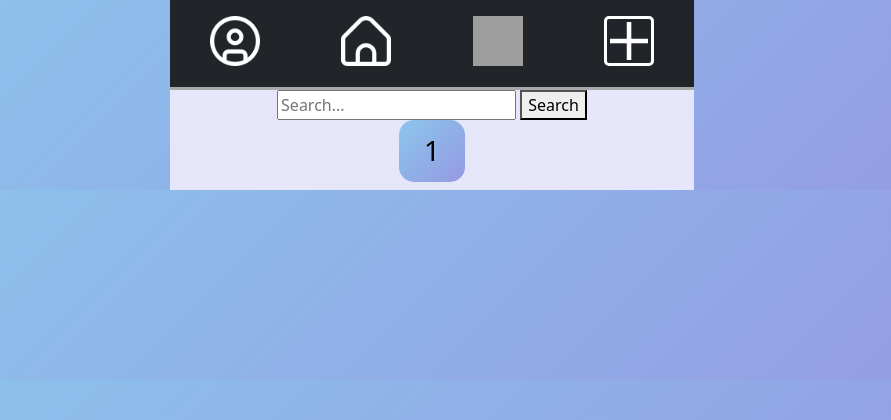
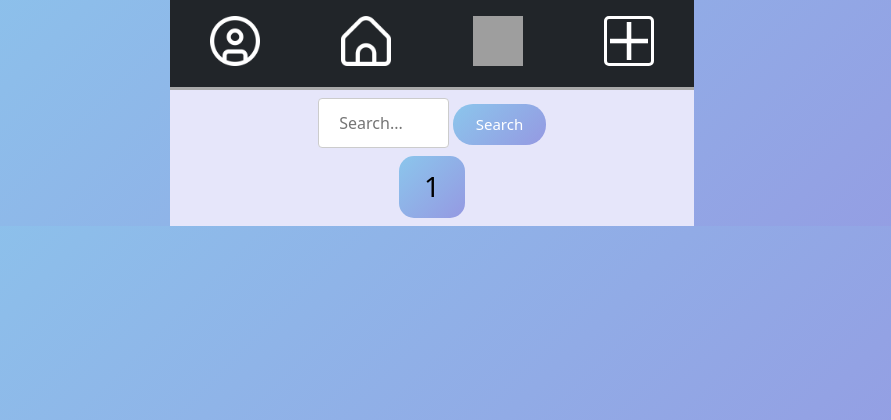
Before and after one commit to Banizama/djangoProject, a Django app: page / in a window 1280 px wide. Shown: the top 420 px of the page, without its empty margins (208-1099 px from the left). Run offline with Django 5.2, Linux system fonts and the light colour scheme; data that the repository does not hold is empty; grey boxes are pictures that could not be loaded.

Commit message:
add styles for search input

```diff
--- a/Project/Project_app/templates/main_page.html
+++ b/Project/Project_app/templates/main_page.html
@@ -1,8 +1,51 @@
 {% extends 'base.html' %}
 {% block content %}
+    <style>
+        .input {
+          width: 25%;
+          padding: 12px 20px;
+          margin: 8px 0;
+          display: inline-block;
+          border: 1px solid #ccc;
+          border-radius: 4px;
+          box-sizing: border-box;
+        }
+        .btn {
+             border: none;
+             color: #fff;
+             background-color: #8BC6EC;
+             background-image: linear-gradient(135deg, #8BC6EC 0%, #9599E2 100%);
+             border-radius: 20px;
+             background-size: 100% auto;
+             font-family: inherit;
+             font-size: 15px;
+             padding: 0.6em 1.5em;
+            }
+
+            .btn:hover {
+             background-position: right center;
+             background-size: 200% auto;
+             -webkit-animation: pulse 2s infinite;
+             animation: pulse512 1.5s infinite;
+            }
+
+            @keyframes pulse512 {
+             0% {
+              box-shadow: 0 0 0 0 #05bada66;
+             }
+
+             70% {
+              box-shadow: 0 0 0 10px rgb(218 103 68 / 0%);
+             }
+
+             100% {
+              box-shadow: 0 0 0 0 rgb(218 103 68 / 0%);
+             }
+            }
+    </style>
     <form method="GET">
-            <input type="text" placeholder="Search..." name="search" >
-            <button type="submit" class="search-btn">Search</button>
+            <input type="text" placeholder="Search..." name="search" class="input">
+            <button type="submit" class="btn">Search</button>
     </form>
     {% for post in page_obj %}
         <div>
```
